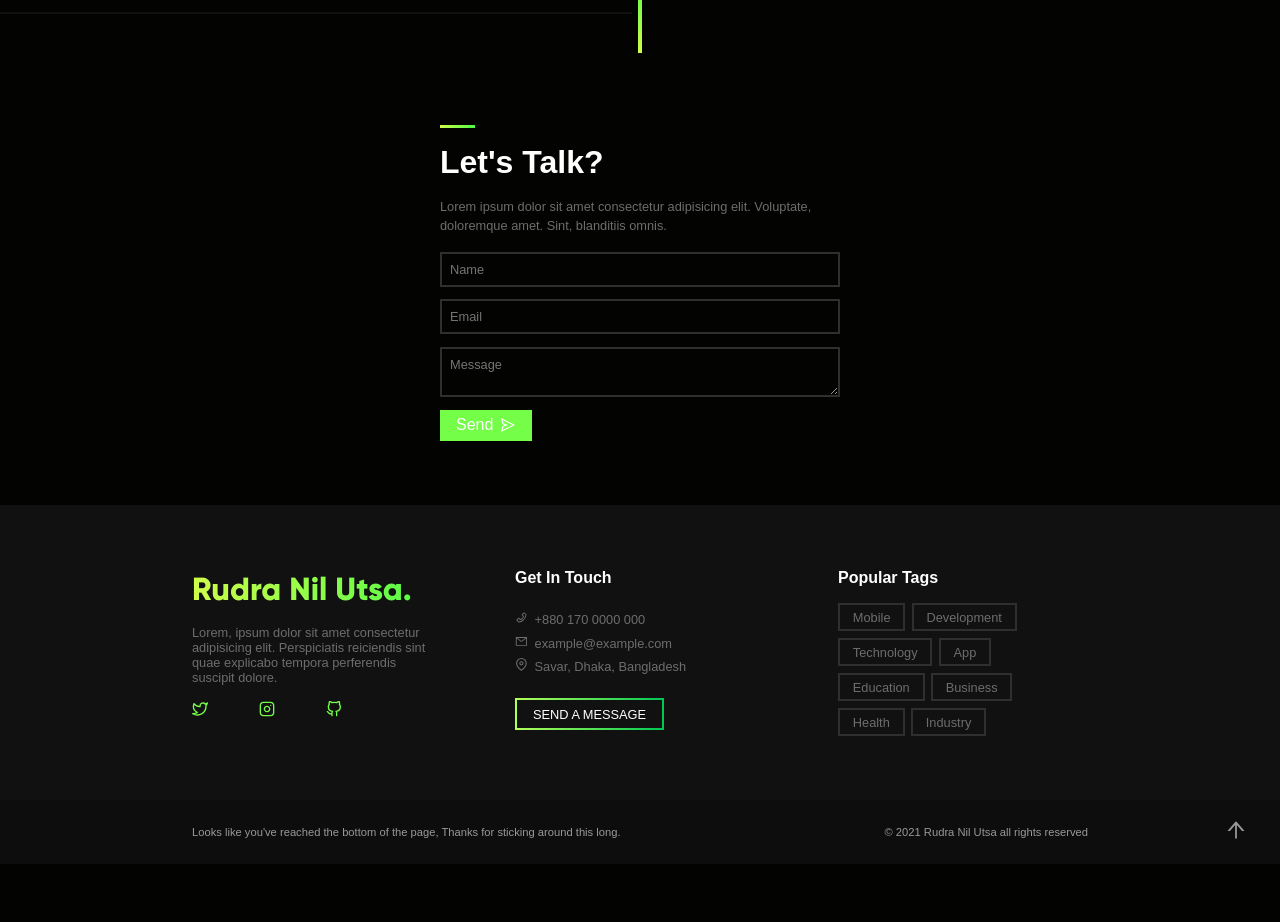
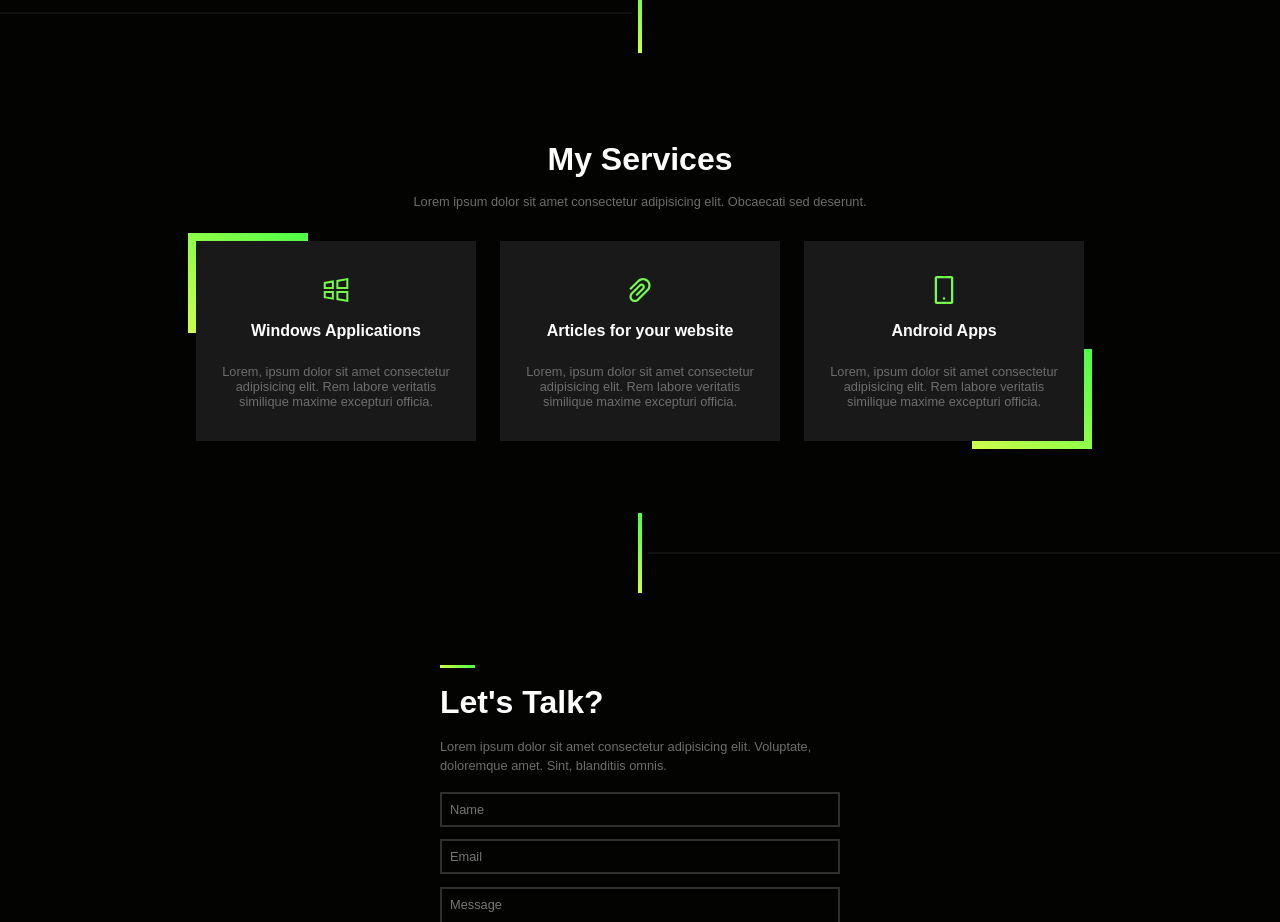
Before and after one commit to safin-sys/rudra-nil-utsa, a Next.js app: page / in a window 1280 px wide. Shown: the part 1260-2182 px from the top of the page. Before the commit the page ends 2124 px from the top, so only its background shows below. Built offline with nearby package versions, Linux system fonts and the light colour scheme.

Commit message:
services done

```diff
--- /dev/null
+++ b/components/Services.jsx
@@ -0,0 +1,51 @@
+import { useEffect, useState } from 'react'
+import style from '../styles/index/Services.module.scss'
+import { AiOutlineWindows, AiOutlineMobile, AiOutlinePaperClip } from 'react-icons/ai'
+
+const Services = () => {
+    const [services, setServices] = useState([]);
+    useEffect(() => {
+        setServices([
+            {
+                name: "Windows Applications",
+                icon: AiOutlineWindows,
+                des: "Lorem, ipsum dolor sit amet consectetur adipisicing elit. Rem labore veritatis similique maxime excepturi officia."
+            },
+            {
+                name: "Articles for your website",
+                icon: AiOutlinePaperClip,
+                des: "Lorem, ipsum dolor sit amet consectetur adipisicing elit. Rem labore veritatis similique maxime excepturi officia."
+            },
+            {
+                name: "Android Apps",
+                icon: AiOutlineMobile,
+                des: "Lorem, ipsum dolor sit amet consectetur adipisicing elit. Rem labore veritatis similique maxime excepturi officia."
+            },
+        ]);
+    }, [])
+    return (
+        <div className={`${style.servicesCon} container`}>
+            <header>
+                <h1>My Services</h1>
+                <p>Lorem ipsum dolor sit amet consectetur adipisicing elit. Obcaecati sed deserunt.</p>
+            </header>
+            <main>
+                {services.map((service, i) => {
+                return <Cards key={i} icon={service.icon} name={service.name} des={service.des} />
+                })}
+            </main>
+        </div>
+    )
+}
+
+export default Services
+
+const Cards = ({name, icon, des}) => {
+    return (
+        <div className={style.card}>
+            {icon()}
+            <h1>{name}</h1>
+            <p>{des}</p>
+        </div>
+    )
+}
--- a/pages/index.js
+++ b/pages/index.js
@@ -4,6 +4,7 @@ import Footer from '../components/Footer'
 import Hero from '../components/Hero'
 import Love from '../components/Love'
 import Navbar from '../components/Navbar'
+import Services from '../components/Services'
 import Talk from '../components/Talk'
 
 export default function Home() {
@@ -18,6 +19,8 @@ export default function Home() {
       <Divider direction="right" />
       <Love />
       <Divider direction="left" />
+      <Services />
+      <Divider direction="right" />
       <Talk />
       <Footer />
     </>
--- /dev/null
+++ b/styles/index/Services.module.scss
@@ -0,0 +1,70 @@
+.servicesCon {
+    display: flex;
+    flex-direction: column;
+    justify-content: center;
+    gap: 1rem;
+    text-align: center;
+    margin: 4rem auto;
+    header {
+        margin: 1rem auto;
+        h1 {
+            font-size: 2rem;
+            margin-bottom: 1rem;
+        }
+        p {
+            font-size: .8rem;
+            max-width: 70ch;
+            color: #6d6d6d;
+        }
+    }
+    main {
+        display: flex;
+        justify-content: center;
+        flex-wrap: wrap;
+        gap: 1.5rem;
+        .card {
+            position: relative;
+            background-color: #191919;
+            display: flex;
+            flex-direction: column;
+            align-items: center;
+            justify-content: center;
+            height: 200px;
+            width: 280px;
+            flex-shrink: 0;
+            svg {
+                width: 2rem;
+                height: 2rem;
+                fill: #74FE48;
+            }
+            h1 {
+                margin: 1rem 0 1.5rem 0;
+            }
+            p {
+                color: #6d6d6d;
+                font-size: .8rem;
+                max-width: 34ch;
+            }
+        }
+        .card:first-child::before {
+            content: '';
+            position: absolute;
+            background: linear-gradient(to bottom left, #4CFD46, #D0FC4B);
+            width: 120px;
+            height: 100px;
+            top: -8px;
+            left: -8px;
+            z-index: -1;
+        }
+        .card:last-child::before {
+            content: '';
+            position: absolute;
+            background: linear-gradient(to bottom left, #4CFD46, #D0FC4B);
+            width: 120px;
+            height: 100px;
+            bottom: -8px;
+            right: -8px;
+            z-index: -1;
+        }
+    }
+}
```
